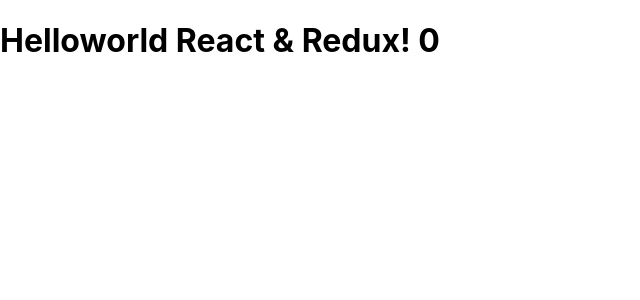
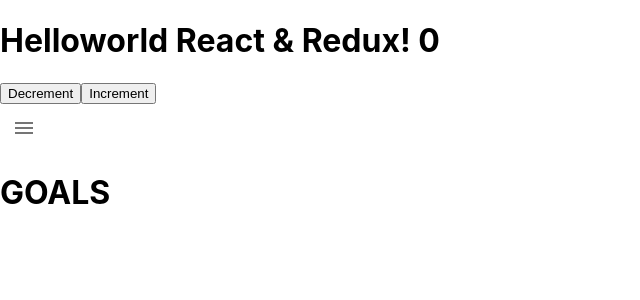
Before and after one commit to Lewis-Hamilton/budget, a React (Create React App) app: page /goals in a window 1280 px wide. Shown: the top 300 px of the page, without its empty margins (0-640 px from the left). Built offline with nearby package versions, Linux system fonts and the light colour scheme.

Commit message:
added buttons with redux

```diff
--- a/src/App.js
+++ b/src/App.js
@@ -4,9 +4,48 @@ import Saving from "./components/saving.js";
 import Spending from "./components/spending.js";
 import Goals from "./components/goals.js";
 import { BrowserRouter as Router, Switch, Route } from "react-router-dom";
+import { createStore } from "redux";
+import { Provider, connect } from "react-redux";
+
+const countReducer = function (state = 0, action) {
+  switch (action.type) {
+    case "INCREMENT":
+      return state + 1;
+    case "DECREMENT":
+      return state - 1;
+    default:
+      return state;
+  }
+};
+
+const mapStateToProps = (state) => {
+  return {
+    count: state,
+  };
+};
+
+let store = createStore(countReducer);
+const Component = ({ count, handleIncrementClick, handleDecrementClick }) => (
+  <div>
+    <h1>Helloworld React & Redux! {count}</h1>
+    <button onClick={handleDecrementClick}>Decrement</button>
+    <button onClick={handleIncrementClick}>Increment</button>
+  </div>
+);
+
+const mapDispatchToProps = (dispatch) => {
+  return {
+    handleIncrementClick: () => dispatch({ type: "INCREMENT" }),
+    handleDecrementClick: () => dispatch({ type: "DECREMENT" }),
+  };
+};
+const Container = connect(mapStateToProps, mapDispatchToProps)(Component);
 
 export default function App() {
   return (
+    <Provider store={store}>
+      <Container />
+
       <Router>
         <Nav />
         <Switch>
@@ -16,5 +55,6 @@ export default function App() {
           <Route exact path="/goals" component={Goals}></Route>
         </Switch>
       </Router>
+    </Provider>
   );
 }
--- a/src/index.js
+++ b/src/index.js
@@ -3,36 +3,8 @@ import ReactDOM from "react-dom";
 import "./index.css";
 import App from "./App";
 import reportWebVitals from "./reportWebVitals";
-import { createStore } from "redux";
-import { Provider, connect } from "react-redux";
 
-const countReducer = function (state = 0, action) {
-  switch (action.type) {
-    case "INCREMENT":
-      return state + 1;
-    case "DECREMENT":
-      return state - 1;
-    default:
-      return state;
-  }
-};
-
-const mapStateToProps = (state) => {
-  return {
-    count: state,
-  };
-};
-
-let store = createStore(countReducer);
-const Component = ({ count }) => <h1>Helloworld React & Redux! {count}</h1>;
-const Container = connect(mapStateToProps)(Component);
-
-ReactDOM.render(
-  <Provider store={store}>
-    <Container />
-  </Provider>,
-  document.getElementById("root")
-);
+ReactDOM.render(<App />, document.getElementById("root"));
 
 // If you want to start measuring performance in your app, pass a function
 // to log results (for example: reportWebVitals(console.log))
```
Lines whose indentation alone changed are shown as unchanged.
